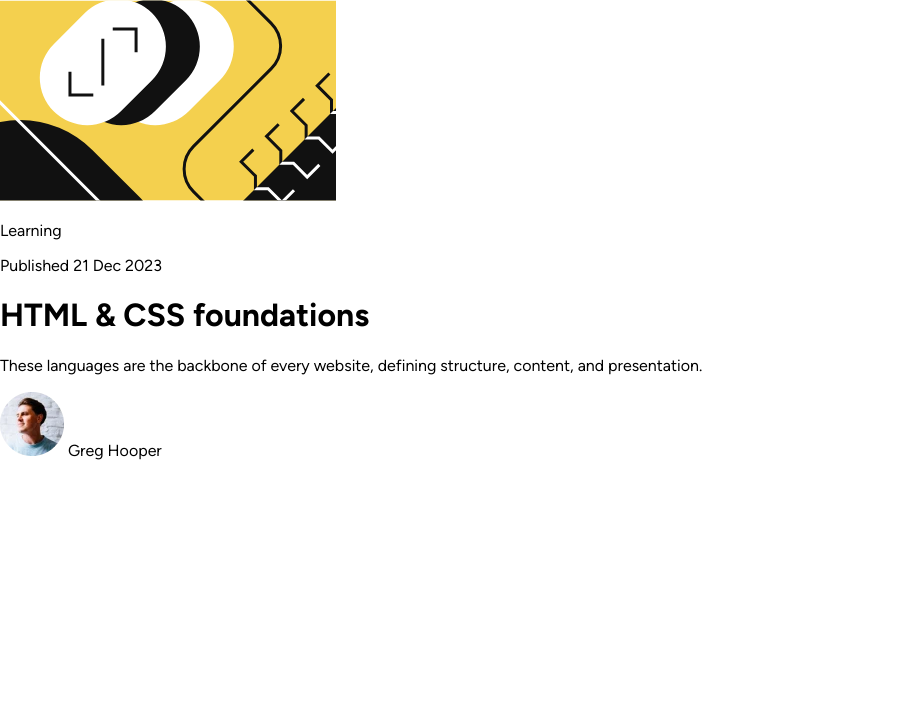
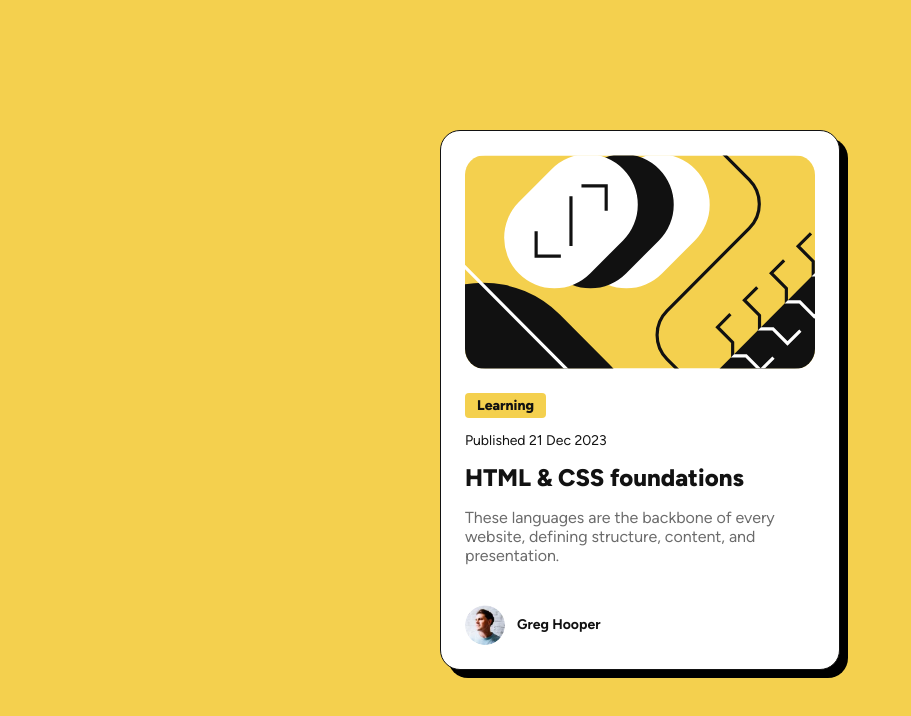
Before and after one commit to carlosmarte23/Blog-preview-card, a plain HTML site: page index.html in a window 1280 px wide. Shown: the whole page, without its empty margins (0-911 px from the left). Drawn offline with Linux system fonts and the light colour scheme.

Commit message:
added styles for desktop

```diff
--- a/style.css
+++ b/style.css
@@ -3,6 +3,13 @@
   margin: 0;
   padding: 0;
   box-sizing: border-box;
+
+  --cls-yellow: hsl(47, 88%, 63%);
+  --cls-white: hsl(0, 0%, 100%);
+  --cls-gray-500: hsl(0, 0%, 42%);
+  --cls-gray-950: hsl(0, 0%, 7%);
+
+  font-size: 16px;
 }
 
 *,
@@ -41,8 +48,79 @@
   font-style: normal;
 }
 
+/* STYLES */
 body {
   font-family: "Figtree", sans-serif;
   margin: 0;
   padding: 0;
+  background-color: var(--cls-yellow);
+  display: flex;
+  justify-content: center;
+  align-items: center;
+  height: 100vh;
+  margin: 0;
 }
+
+.card {
+  background-color: var(--cls-white);
+  width: 400px;
+  padding: 24px;
+  display: grid;
+  grid-template-columns: 1fr;
+  grid-template-rows: auto 1fr auto;
+  gap: 24px;
+  border: 1px solid var(--cls-gray-950);
+  border-radius: 20px;
+  box-shadow: 8px 8px 0 black;
+}
+
+.card__header img {
+  width: 100%;
+  height: 100%;
+  object-fit: cover;
+  border-radius: 20px;
+}
+
+.card__tag {
+  display: inline-block;
+  margin: 0;
+  padding: 4px 12px;
+  border-radius: 4px;
+  font-weight: 800;
+  background-color: var(--cls-yellow);
+}
+
+.card__tag,
+.card__date {
+  font-size: 0.875rem;
+  color: var(--cls-gray-950);
+}
+
+.card__title {
+  font-size: 1.5rem;
+  font-weight: 800;
+  margin: 0;
+  color: var(--cls-gray-950);
+}
+
+.card__description {
+  color: var(--cls-gray-500);
+}
+
+.card__author {
+  display: flex;
+  align-items: center;
+  gap: 12px;
+}
+
+.card__author img {
+  width: 40px;
+  height: 40px;
+  border-radius: 50%;
+}
+
+.card__author .author__name {
+  font-weight: bold;
+  font-size: 0.875rem;
+  color: var(--cls-gray-950);
+}
```
